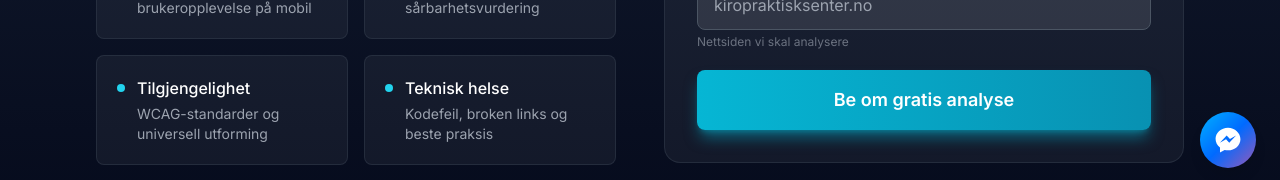
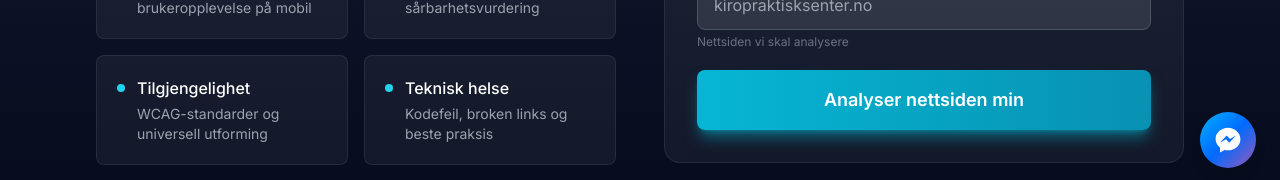
Before and after one commit to kiropraktisksenter/Webera, a Next.js app: page /nettside-sjekk in a window 1280 px wide. Shown: the part 608-788 px from the top of the page. Built offline with nearby package versions, Linux system fonts and the light colour scheme.

Commit message:
Oppdater knapp-tekst til "Analyser nettsiden min"
Co-Authored-By: Claude Sonnet 4.6 <noreply@anthropic.com>

```diff
--- a/components/WebsiteAnalysisForm.tsx
+++ b/components/WebsiteAnalysisForm.tsx
@@ -243,7 +243,7 @@ export default function WebsiteAnalysisForm() {
                 type="submit"
                 className="w-full bg-gradient-to-r from-cyan-500 to-cyan-600 text-white px-6 py-4 rounded-lg text-lg font-semibold hover:from-cyan-600 hover:to-cyan-700 transition shadow-lg shadow-cyan-500/50"
               >
-                Be om gratis analyse
+                Analyser nettsiden min
               </button>
             )}
           </div>
```
